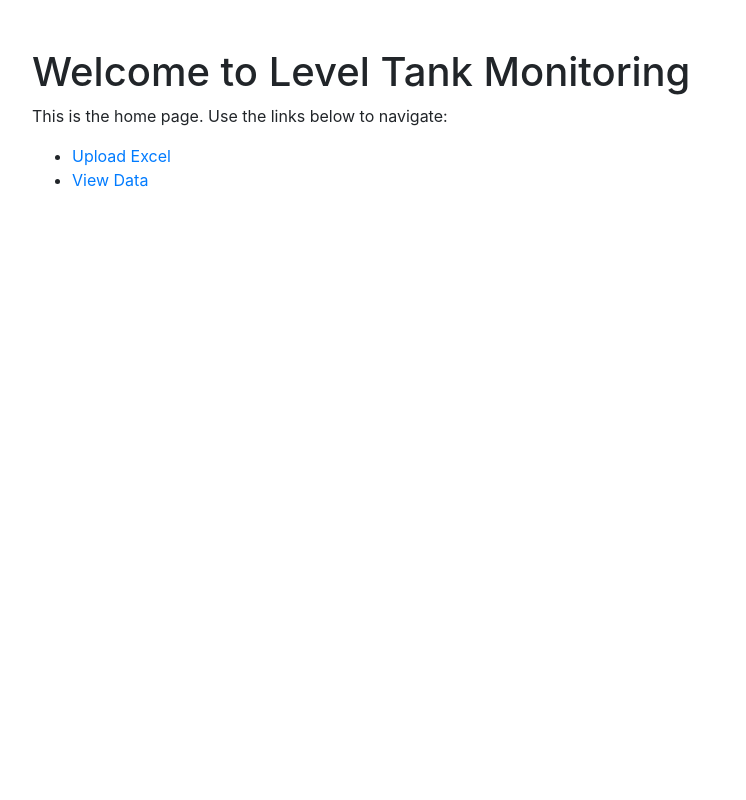
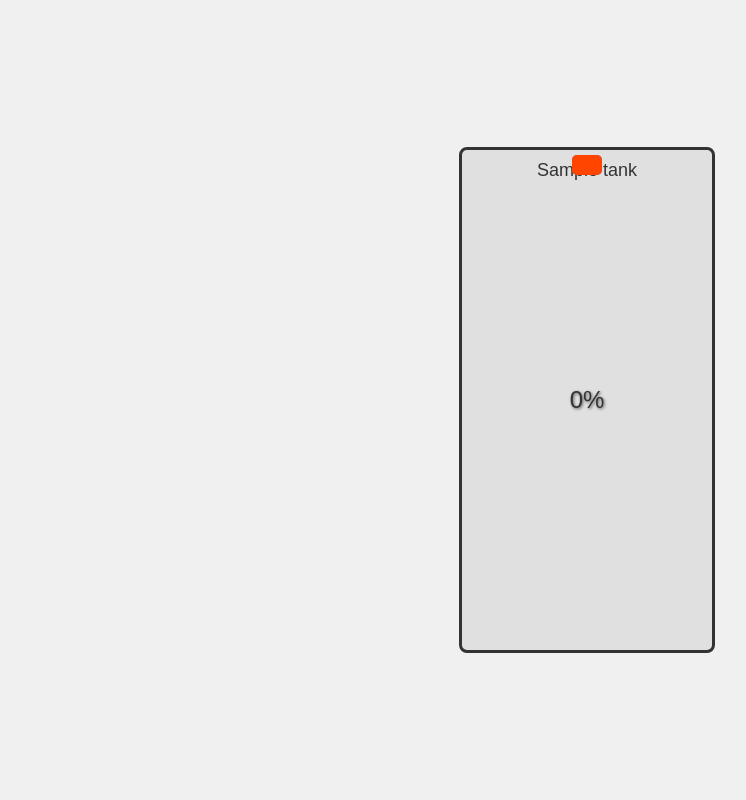
Before and after one commit to Alila-kevin/Tank-level-system, a Django app: template tankdata/templates/home.html in a window 1280 px wide. Shown: the whole page, without its empty margins (53-799 px from the left). Run offline with Django 5.2, Linux system fonts and the light colour scheme; the template is opened without the code that fills it: most values are stand-ins (such as "Sample title", 1, 10 or a date in 2020); some libraries are stand-ins or nearby versions.

Commit message:
tank level

```diff
--- a/tankdata/templates/home.html
+++ b/tankdata/templates/home.html
@@ -1,17 +1,134 @@
 <!DOCTYPE html>
-<html>
+<html lang="en">
 <head>
-    <title>Home</title>
-    <link rel="stylesheet" href="https://maxcdn.bootstrapcdn.com/bootstrap/4.0.0/css/bootstrap.min.css">
+    <meta charset="UTF-8">
+    <meta name="viewport" content="width=device-width, initial-scale=1.0">
+    <title>Tank Level Representation</title>
+    <style>
+        body {
+            font-family: Arial, sans-serif;
+            display: flex;
+            justify-content: center;
+            align-items: center;
+            flex-wrap: wrap;
+            height: 100vh;
+            margin: 0;
+            background-color: #f0f0f0;
+        }
+
+        /* Container for each tank */
+        .tank-container {
+            position: relative;
+            width: 250px;
+            height: 500px;
+            margin: 20px;
+            border: 3px solid #333;
+            background-color: #e0e0e0;
+            border-radius: 8px;
+            overflow: hidden;
+        }
+
+        /* Inlet and Outlet design */
+        .inlet, .outlet {
+            position: absolute;
+            width: 30px;
+            height: 20px;
+            background-color: #4682b4;
+            border-radius: 5px;
+            top: 5px;
+        }
+
+        .inlet {
+            left: 50%;
+            transform: translateX(-50%);
+        }
+
+        .outlet {
+            bottom: 5px;
+            left: 50%;
+            transform: translateX(-50%);
+            background-color: #ff4500; /* Orange color for outlet */
+        }
+
+        /* Water level inside the tank */
+        .water-level {
+            position: absolute;
+            bottom: 0;
+            left: 0;
+            width: 100%;
+            background-color: #ADD8E6;
+            border-bottom-left-radius: 8px;
+            border-bottom-right-radius: 8px;
+            transition: height 1s ease;
+            animation: waveAnimation 3s infinite;
+        }
+
+        /* Wave animation effect */
+        @keyframes waveAnimation {
+            0% {
+                transform: translateY(0);
+            }
+            50% {
+                transform: translateY(-5px);
+            }
+            100% {
+                transform: translateY(0);
+            }
+        }
+
+        /* Display tank level info */
+        .tank-info {
+            position: absolute;
+            top: 50%;
+            left: 50%;
+            transform: translate(-50%, -50%);
+            font-size: 24px;
+            color: #333;
+            text-shadow: 1px 1px 3px rgba(0, 0, 0, 0.6);
+        }
+
+        /* Tank Name */
+        .tank-name {
+            font-size: 18px;
+            position: absolute;
+            top: 10px;
+            left: 50%;
+            transform: translateX(-50%);
+            color: #333;
+        }
+    </style>
 </head>
 <body>
-<div class="container">
-    <h1 class="mt-5">Welcome to Level Tank Monitoring</h1>
-    <p>This is the home page. Use the links below to navigate:</p>
-    <ul>
-        <li><a href="{% url 'upload_excel' %}">Upload Excel</a></li>
-        <li><a href="{% url 'view_data' %}">View Data</a></li>
-    </ul>
-</div>
+
+    {% for tank_name, tank_level in tank_data.items %}
+    <div class="tank-container">
+        <div class="tank-name">{{ tank_name }}</div>
+        <div class="water-level" id="waterLevel_{{ tank_name }}" style="height: 0%"></div>
+        <div class="inlet"></div>
+        <div class="outlet"></div>
+        <div class="tank-info" id="levelText_{{ tank_name }}">0%</div>
+    </div>
+    {% endfor %}
+
+    <script>
+        // Function to update water level and simulate waves
+        function updateTankLevel(tankName, level) {
+            const maxCapacity = 6; // Total capacity of the tank
+            const levelPercentage = (level / maxCapacity) * 100;
+
+            const waterLevel = document.getElementById('waterLevel_' + tankName);
+            const levelText = document.getElementById('levelText_' + tankName);
+
+            // Set the height of the water level and the percentage text
+            waterLevel.style.height = `${levelPercentage}%`;
+            levelText.textContent = `${Math.round(levelPercentage)}%`;
+        }
+
+        // Update each tank's level based on data passed from Django
+        {% for tank_name, tank_level in tank_data.items %}
+        updateTankLevel("{{ tank_name }}", {{ tank_level }});
+        {% endfor %}
+    </script>
+
 </body>
 </html>
--- a/tankdata/urls.py
+++ b/tankdata/urls.py
@@ -5,4 +5,5 @@ urlpatterns = [
     path('', views.home, name='home'),
     path('upload/', views.upload_excel, name='upload_excel'),
     path('view/', views.view_data, name='view_data'),
+    path('tank/', views.tank_levels, name='tank_levels'),
 ]
```
Also changed, not shown: tankdata/templates/tank.html (added, +95 -0 lines), tankdata/views.py (+13 -0 lines).
